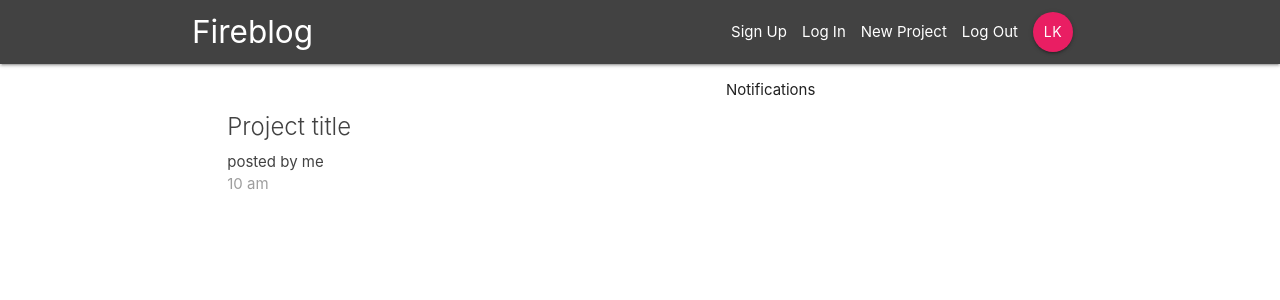
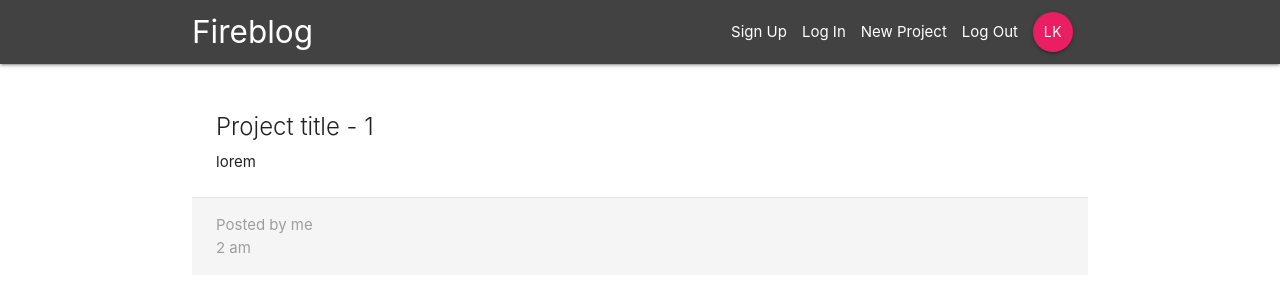
Before and after one commit to csipsz/react-fireblog, a React (Create React App) app: page /project/1 in a window 1280 px wide. Shown: the top 300 px of the page. Built offline with nearby package versions, Linux system fonts and the light colour scheme.

Commit message:
modularizing project components

```diff
--- a/src/App.js
+++ b/src/App.js
@@ -2,6 +2,7 @@
 import { BrowserRouter, Route, Switch } from 'react-router-dom'
 import Navbar from './components/layout/Navbar'
 import DashBoard from './components/dashboard/Dashboard'
+import ProjectDetails from './components/projects/ProjectDetails'
 
 function App() {
   return (
@@ -9,7 +10,8 @@
       <div className="App">
         <Navbar />
         <Switch>
-          <Route path="/" component={DashBoard}/>
+          <Route exact path="/" component={DashBoard}/>
+          <Route path="/project/:id" component={ProjectDetails}/>
         </Switch>
       </div>
     </BrowserRouter>
--- a/src/components/projects/ProjectDetails.js
+++ b/src/components/projects/ProjectDetails.js
@@ -0,0 +1,22 @@
+import React from 'react'
+
+const ProjectDetails = (props) => {
+    const id = props.match.params.id
+    return (
+        <div className="container section project-details">
+            <div className="card z-depth-0">
+                <div className="card-content">
+    <span className="card-title">Project title - {id}</span>
+                    <p>lorem </p>
+                </div>
+                <div className="card-action grey lighten-4 grey-text">
+                    <div>Posted by me</div>
+                    <div>2 am</div>
+                </div>
+            </div>
+
+        </div>
+    )
+}
+
+export default ProjectDetails
--- a/src/components/projects/ProjectList.js
+++ b/src/components/projects/ProjectList.js
@@ -1,16 +1,12 @@
 import React from 'react'
+import ProjectSummary from './ProjectSummary'
 
 const ProjectList = () => {
     return (
         <div className="project-list section">
-            <div className="card z-depth-0 project-summary">
-                <div className="card-content grey-text text-darken-3">
-                    <span className="card-title">Project title</span>
-                    <p>posted by me</p>
-                    <p className="grey-text">10 am</p>
-                </div>
-            </div>
-
+            <ProjectSummary/>
+            <ProjectSummary/>
+            <ProjectSummary/>
         </div>
     )
 }
--- a/src/components/projects/ProjectSummary.js
+++ b/src/components/projects/ProjectSummary.js
@@ -0,0 +1,15 @@
+import React from 'react'
+
+const ProjectSummary = () => {
+    return (
+        <div className="card z-depth-0 project-summary">
+        <div className="card-content grey-text text-darken-3">
+            <span className="card-title">Project title</span>
+            <p>posted by me</p>
+            <p className="grey-text">10 am</p>
+        </div>
+    </div>
+    )
+}
+
+export default ProjectSummary
```
